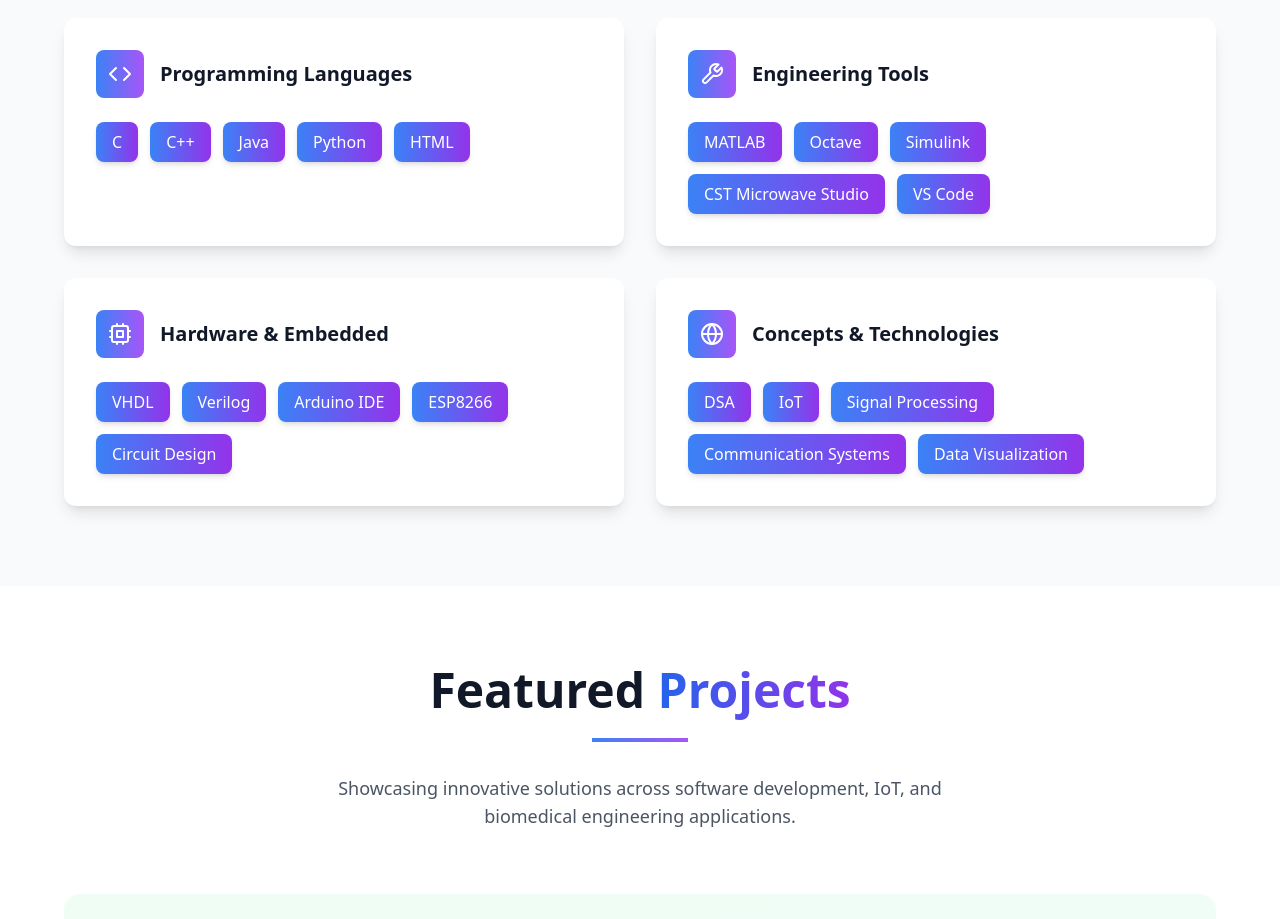
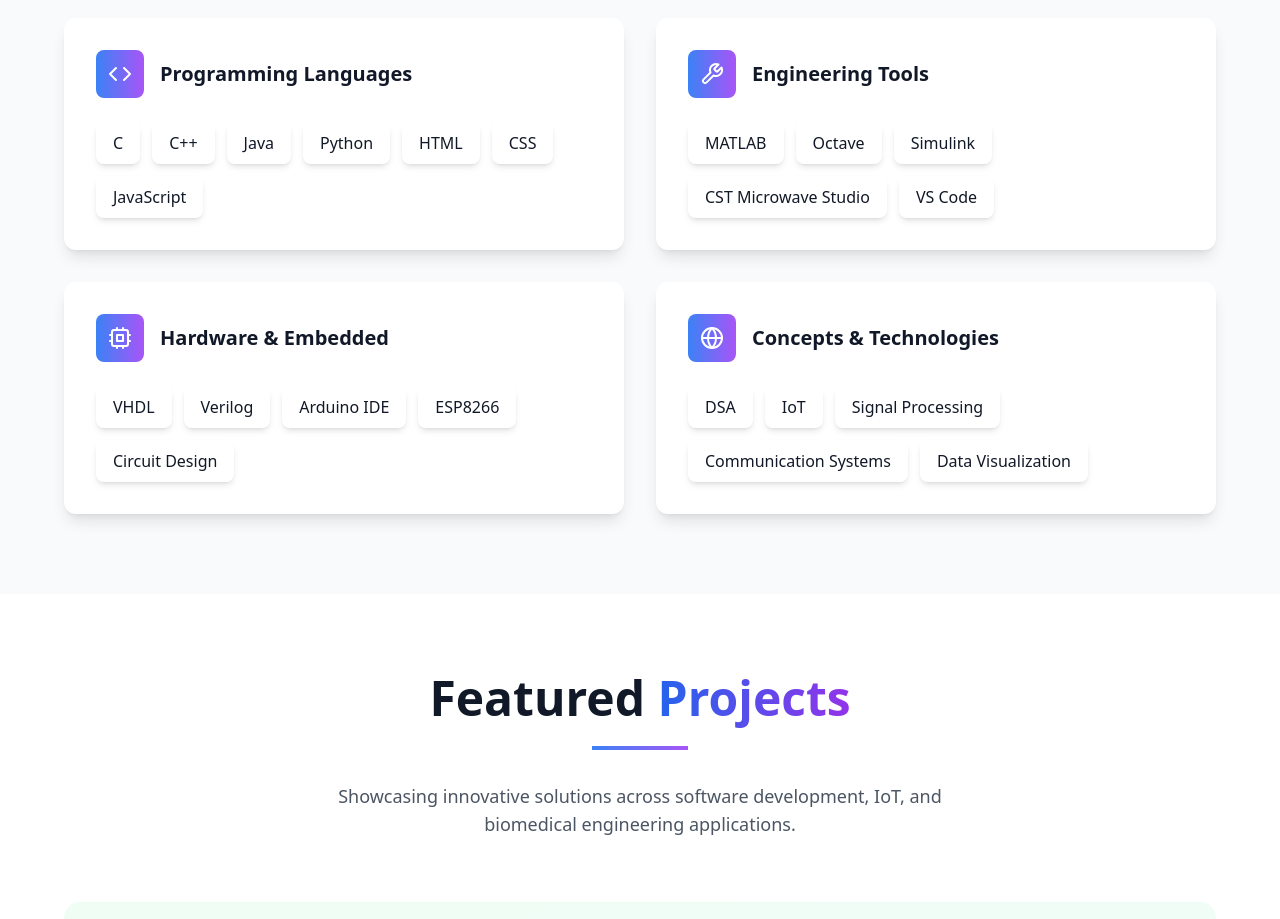
Before and after one commit to its-ankanbose/portfolio, a React (Vite) app: page / in a window 1280 px wide. Shown: the part 1980-2899 px from the top of the page. Built offline with nearby package versions, Linux system fonts and the light colour scheme.

Commit message:
style update

```diff
--- a/src/components/Skills.tsx
+++ b/src/components/Skills.tsx
@@ -12,7 +12,9 @@ const Skills: React.FC = () => {
         { name: 'C++' },
         { name: 'Java' },
         { name: 'Python' },
-        { name: 'HTML' }
+        { name: 'HTML' },
+        { name: 'CSS' },
+        { name: 'JavaScript' }
       ]
     },
     {
@@ -82,7 +84,7 @@ const Skills: React.FC = () => {
                 {category.skills.map((skill, skillIndex) => (
                   <div
                     key={skillIndex}
-                    className="bg-gradient-to-r from-blue-500 to-purple-600 text-white rounded-lg px-4 py-2 shadow-md cursor-default select-none hover:shadow-lg hover:-translate-y-1 transition-all duration-200"
+                    className="bg-white/20 dark:bg-gray-900/20 backdrop-blur-md border border-white/30 dark:border-gray-700/30 text-gray-900 dark:text-white rounded-lg px-4 py-2 shadow-md cursor-default select-none hover:bg-white/30 dark:hover:bg-gray-900/30 hover:shadow-xl hover:-translate-y-2 transition-all duration-200"
                   >
                     {skill.name}
                   </div>
```
